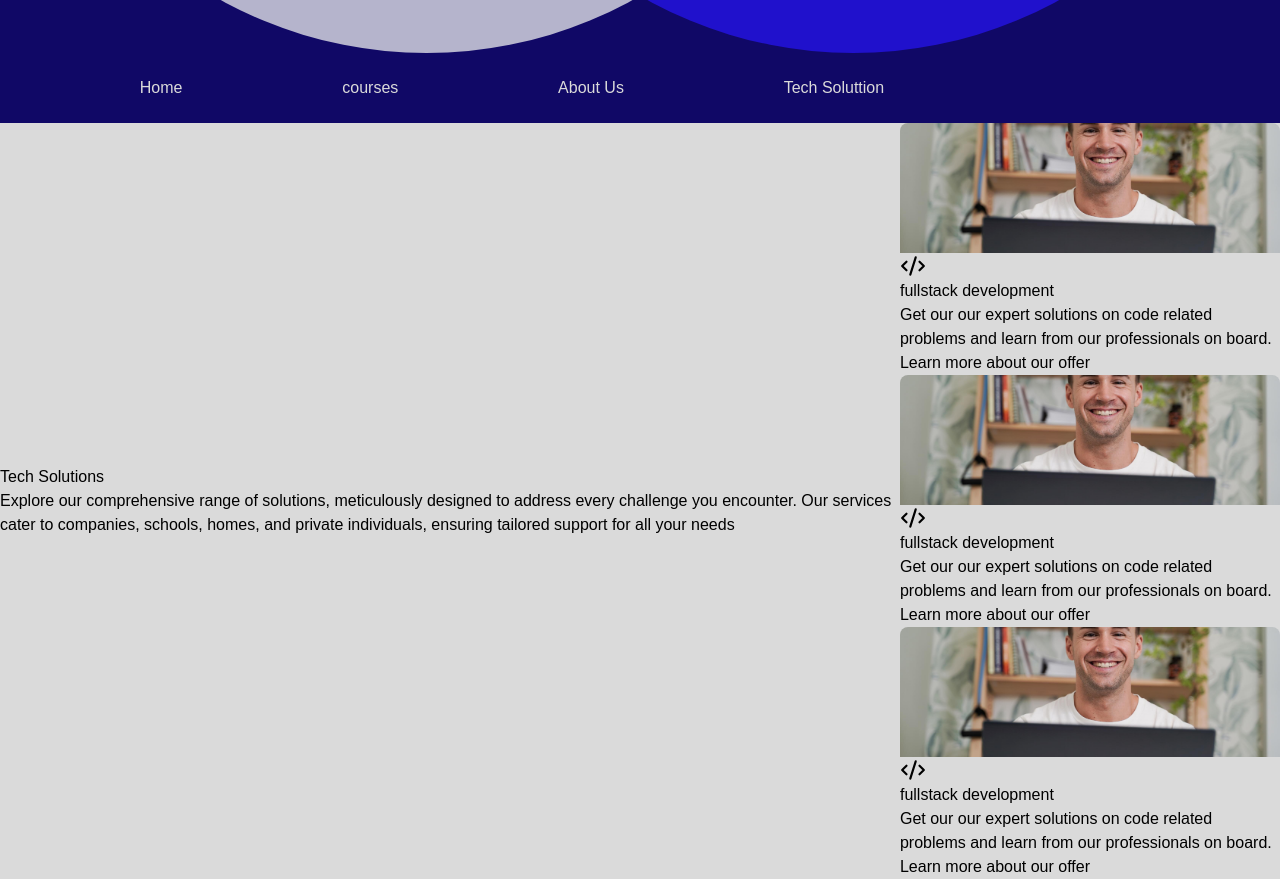
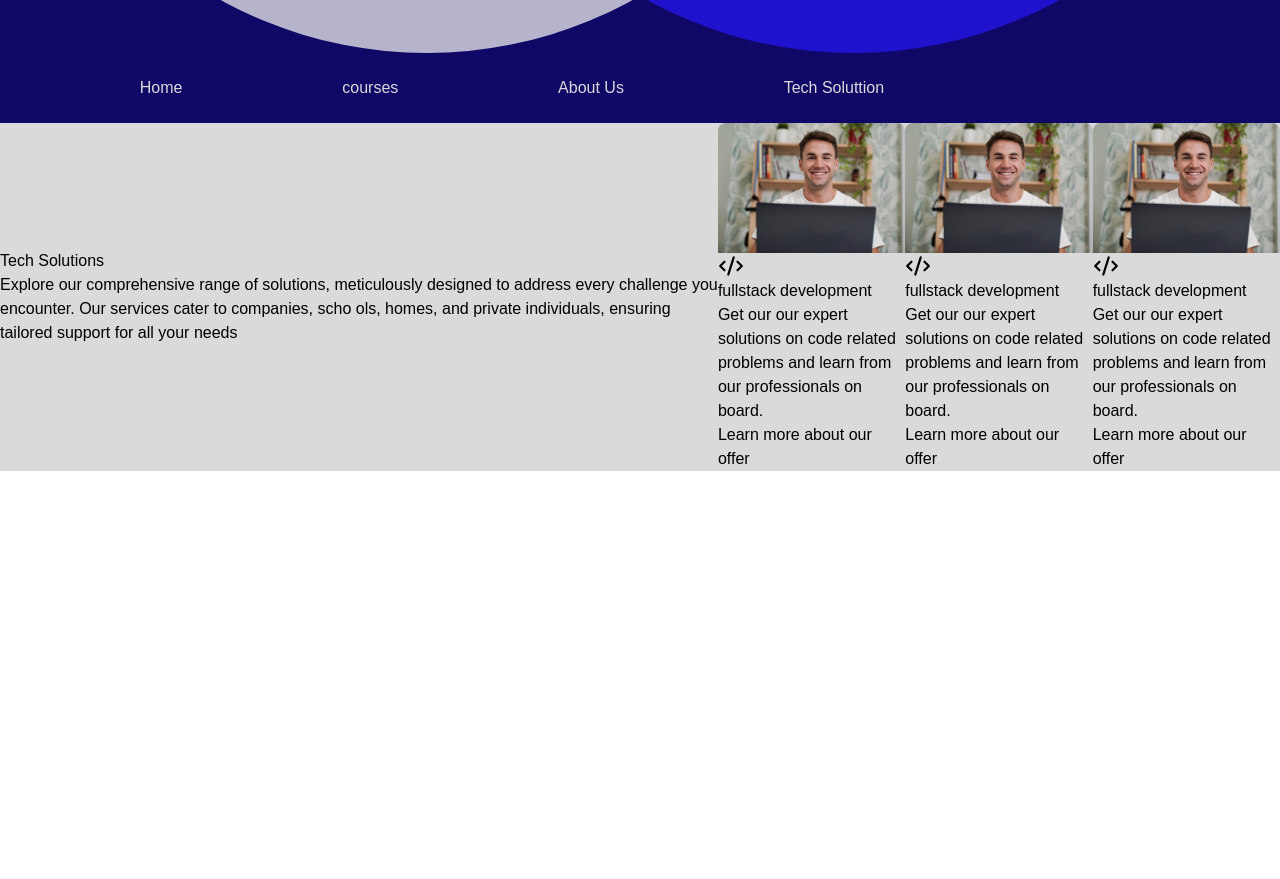
Before and after one commit to luminousbinary/prime-tech-solutions, a React (Vite) app: page /tech-solutions in a window 1280 px wide. Shown: the part 800-1679 px from the top of the page. After the commit the page ends 1271 px from the top, so only its background shows below. Built offline with nearby package versions, Linux system fonts and the light colour scheme.

Commit message:
tech sol

```diff
--- a/src/pages/Tech-Solutions.tsx
+++ b/src/pages/Tech-Solutions.tsx
@@ -12,11 +12,13 @@ export default function TechSolutions() {
                     </h1>
                     <span className="text-center md:w-[80%]  md:text-lg  text-xs w-[100%]">
                         Explore our comprehensive range of solutions, meticulously designed to address every challenge you encounter.
-                        Our services cater to companies, schools, homes, and private individuals, ensuring tailored support for all your needs
+                        Our services cater to companies, scho
+                        ols, homes, and private individuals, ensuring tailored support for all your needs
                     </span>
-                </div>            <div className=" p-20 md:p-12 lg:flex-nowrap md:flex-wrap flex gap-8 md:gap-20  justify-center">
+                </div>
+                <div className="pt-row p-20 md:p-12 lg:flex-nowrap md:flex-wrap flex-wrap flex gap-8 md:gap-20 ">
 
-                    <CourseImages nom="true" />
+   <CourseImages nom="true" />
                     <CourseImages nom="true" />
                     <CourseImages nom="true" />
                 </div>
```
